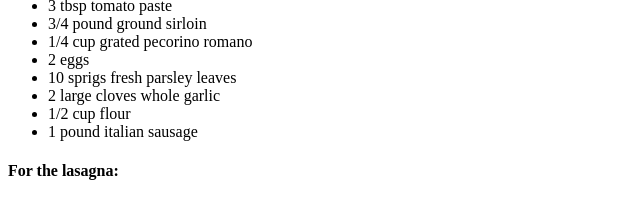
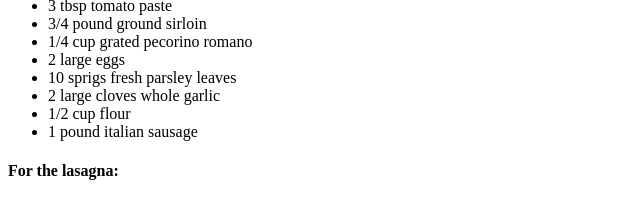
Before and after one commit to rick329mo/odin-recipes, a plain HTML site: page Recipes/lasagna.html in a window 1280 px wide. Shown: the part 774-973 px from the top of the page, 0-640 px from the left. Drawn offline with Linux system fonts and the light colour scheme.

Commit message:
added "large to eggs

```diff
--- a/Recipes/lasagna.html
+++ b/Recipes/lasagna.html
@@ -24,7 +24,7 @@
         <li>3 tbsp tomato paste</li>
         <li>3/4 pound ground sirloin</li>
         <li>1/4 cup grated pecorino romano</li>
-        <li>2 eggs</li>
+        <li>2 large eggs</li>
         <li>10 sprigs fresh parsley leaves</li>
         <li>2 large cloves whole garlic</li>
         <li>1/2 cup flour</li>
```
